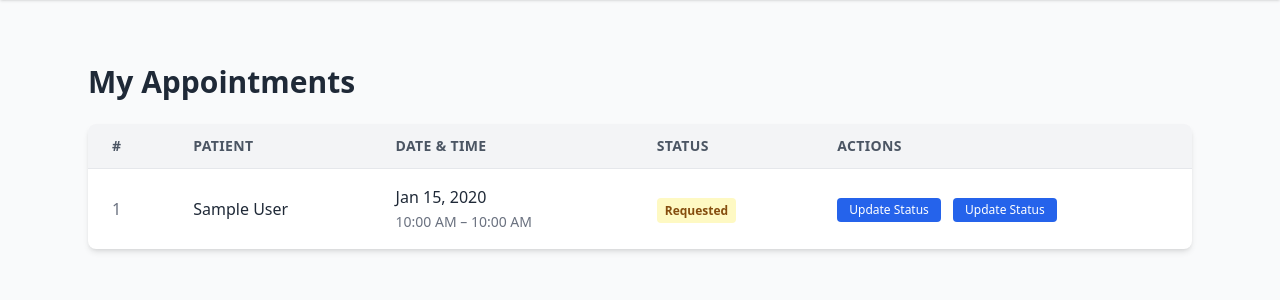
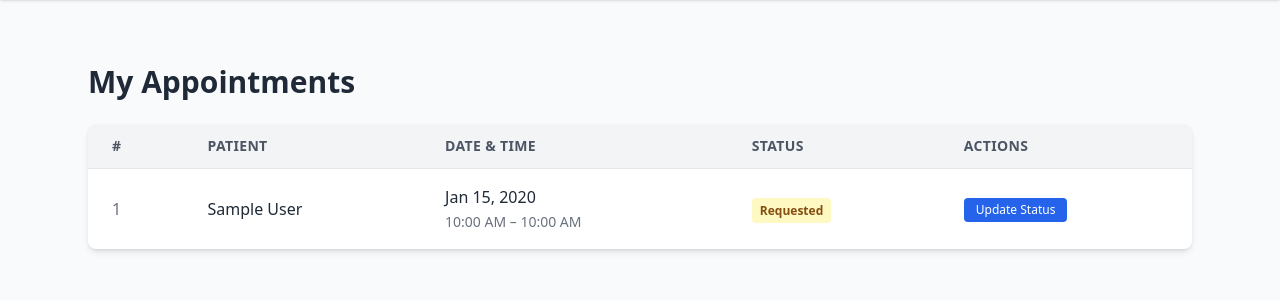
Before and after one commit to alaamagdy20211/clinic_appointment_systemm, a Django app: page /appointment/list in a window 1280 px wide. Shown: the part 64-364 px from the top of the page. Run offline with Django 5.2, Linux system fonts and the light colour scheme; a user stored in the database is signed in; tables that the repository leaves empty hold one stand-in row (values such as "Sample post"); some libraries are stand-ins or nearby versions.

Commit message:
changes in template

```diff
--- a/appointment/templates/appointments/list.html
+++ b/appointment/templates/appointments/list.html
@@ -121,11 +121,7 @@
                                     <span class="inline-block bg-gray-300 text-gray-500 text-xs font-medium px-3 py-1 rounded cursor-not-allowed">
                                         Update Status
                                     </span>
-                                {% else %}
-                                    <a href="{% url 'appointment_updatestatus' appointment.id %}"
-                                       class="inline-block bg-blue-600 hover:bg-blue-700 text-white text-xs font-medium px-3 py-1 rounded transition">
-                                        Update Status
-                                    </a>
+
                                 {% endif %}
 
                                 <!-- Doctor: Add Consultation -->
--- a/users/templates/users/patient_dashboard.html
+++ b/users/templates/users/patient_dashboard.html
@@ -86,10 +86,7 @@
                                     {{ appt.get_status_display }}
                                 </span>
                             </td>
-                            <td class="px-6 py-4">
-                                <a href="{% url 'reschedule_appointment' appt.id %}"
-                                   class="text-blue-600 hover:underline text-sm">Reschedule</a>
-                            </td>
+
                         </tr>
                         {% endfor %}
                     </tbody>
```
Also changed, not shown: appointment/migrations/0001_initial.py, appointment/migrations/0002_initial.py (deleted), appointment/migrations/0006_remove_appointment_unique_doctor_slot_and_more.py (deleted).
